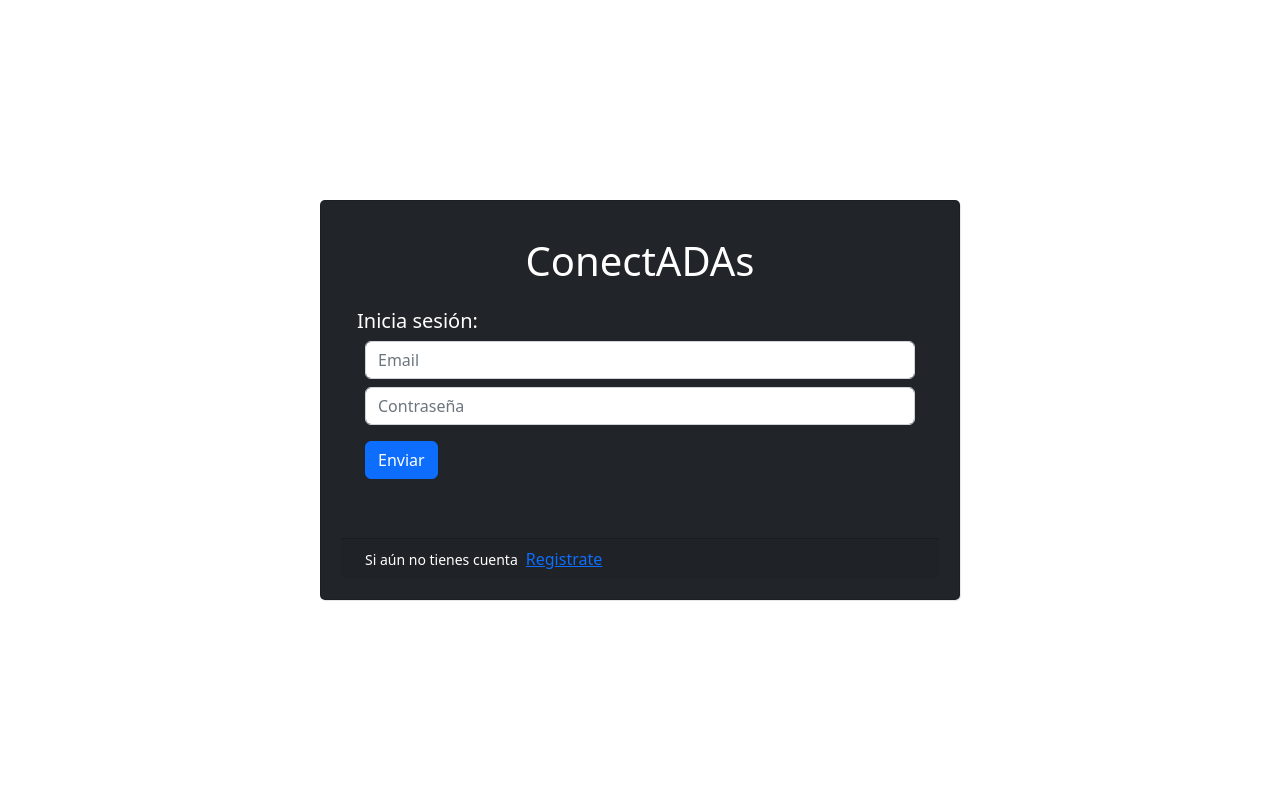
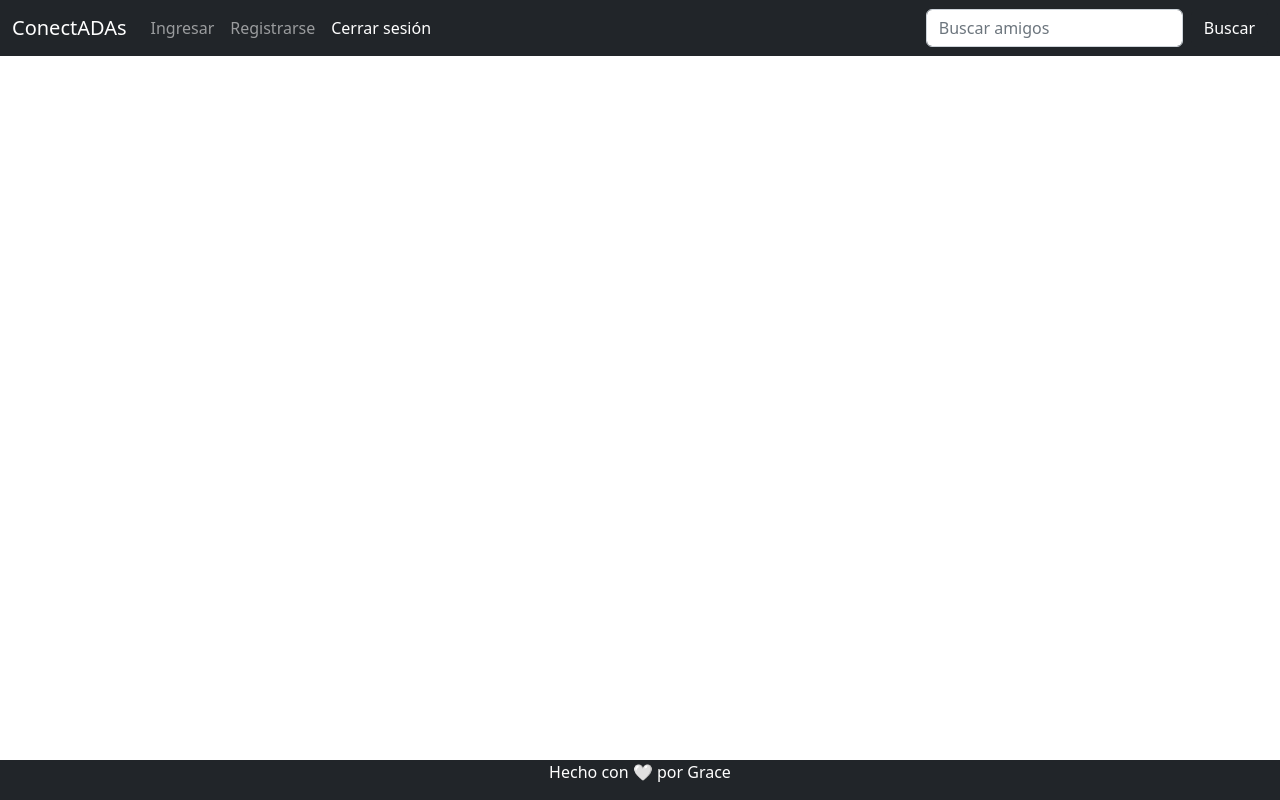
Before and after one commit to GraceVargas/Social-Network, a React (Create React App) app: page / in a window 1280 px wide. Built offline with nearby package versions, Linux system fonts and the light colour scheme.

Commit message:
add router and navlinks ref

```diff
--- a/src/App.tsx
+++ b/src/App.tsx
@@ -1,7 +1,12 @@
 import React from "react";
+import { Outlet } from "react-router-dom";
 
 const App = () => {
-  return <div className="App"></div>;
+  return (
+    <div className="App">
+      <Outlet />
+    </div>
+  );
 };
 
 export default App;
--- a/src/components/common/Footer/index.tsx
+++ b/src/components/common/Footer/index.tsx
@@ -1,4 +1,4 @@
-import Stack from "react-bootstrap/Stack";
+import { Stack } from "react-bootstrap";
 import "./styles.scss";
 
 const Footer = () => {
--- a/src/components/common/Navbar/index.tsx
+++ b/src/components/common/Navbar/index.tsx
@@ -1,15 +1,13 @@
-import Button from "react-bootstrap/Button";
-import Container from "react-bootstrap/Container";
-import Form from "react-bootstrap/Form";
-import Nav from "react-bootstrap/Nav";
-import Navbar from "react-bootstrap/Navbar";
-import NavDropdown from "react-bootstrap/NavDropdown";
+import { Navbar, Button, Container, Nav, Form } from "react-bootstrap";
+import { NavLink } from "react-router-dom";
 
 const NavScrollExample = () => {
   return (
     <Navbar bg="dark" variant="dark" expand="lg">
       <Container fluid>
-        <Navbar.Brand href="/">ConectADAs</Navbar.Brand>
+        <NavLink className="navbar-brand" to="/">
+          ConectADAs
+        </NavLink>
         <Navbar.Toggle aria-controls="navbarScroll" />
         <Navbar.Collapse id="navbarScroll">
           <Nav
@@ -17,9 +15,15 @@ const NavScrollExample = () => {
             style={{ maxHeight: "100px" }}
             navbarScroll
           >
-            <Nav.Link href="/login">Ingresar</Nav.Link>
-            <Nav.Link href="/signup">Registrarse</Nav.Link>
-            <Nav.Link href="/logout">Cerrar sesión</Nav.Link>
+            <NavLink className="nav-link" to="/login">
+              Ingresar
+            </NavLink>
+            <NavLink className="nav-link" to="/signup">
+              Registrarse
+            </NavLink>
+            <NavLink className="nav-link" to="/">
+              Cerrar sesión
+            </NavLink>
           </Nav>
           <Form className="d-flex">
             <Form.Control
--- a/src/index.tsx
+++ b/src/index.tsx
@@ -3,9 +3,21 @@ import ReactDOM from "react-dom/client";
 import App from "./App";
 import "./styles.scss";
 import "bootstrap/dist/css/bootstrap.css";
-import { Login } from "./pages";
+import { Home, Login, Signup } from "./pages";
+import { BrowserRouter, Outlet, Route, Routes } from "react-router-dom";
 
 const root = ReactDOM.createRoot(
   document.getElementById("root") as HTMLElement
 );
-root.render(<Login />);
+root.render(
+  <BrowserRouter>
+    <Routes>
+      <Route path="/" element={<App />}>
+        <Route path="" element={<Outlet />} />
+        <Route index element={<Home />} />
+        <Route path="login" element={<Login />} />
+        <Route path="signup" element={<Signup />} />
+      </Route>
+    </Routes>
+  </BrowserRouter>
+);
```
